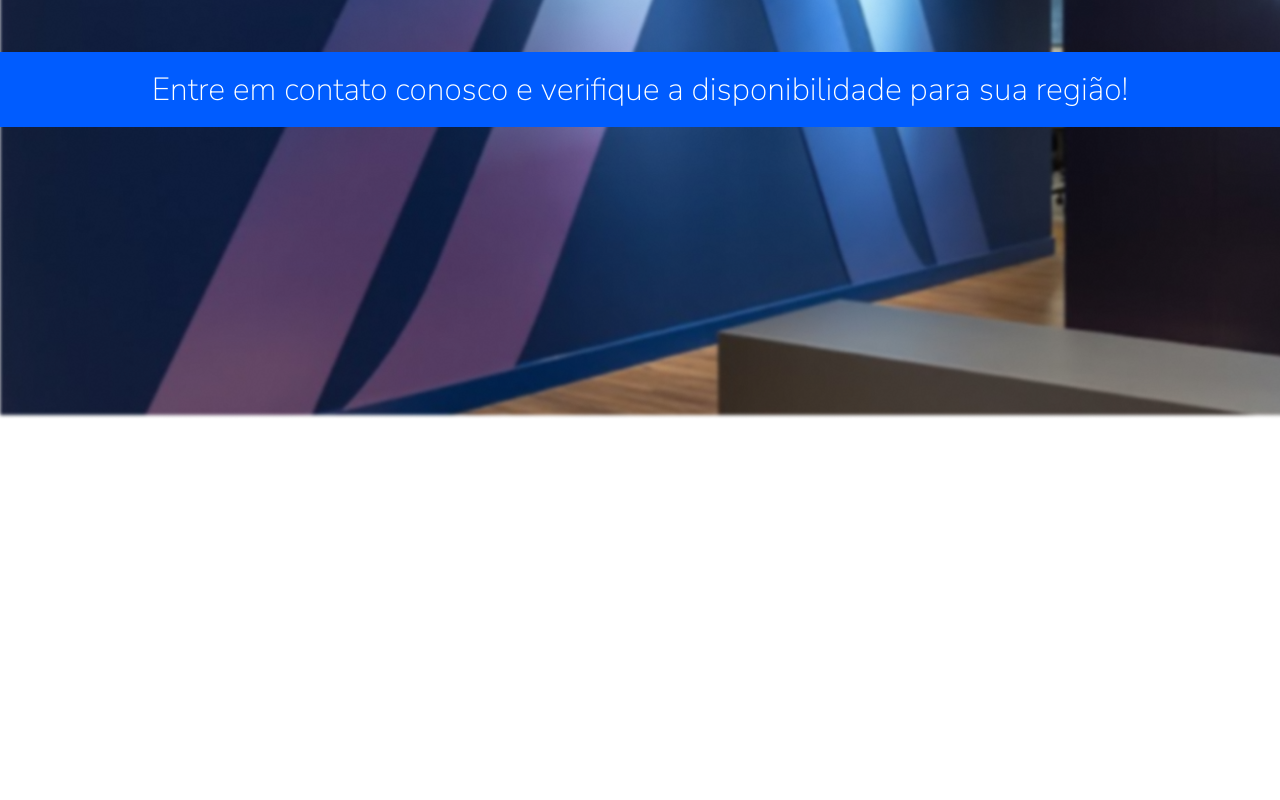
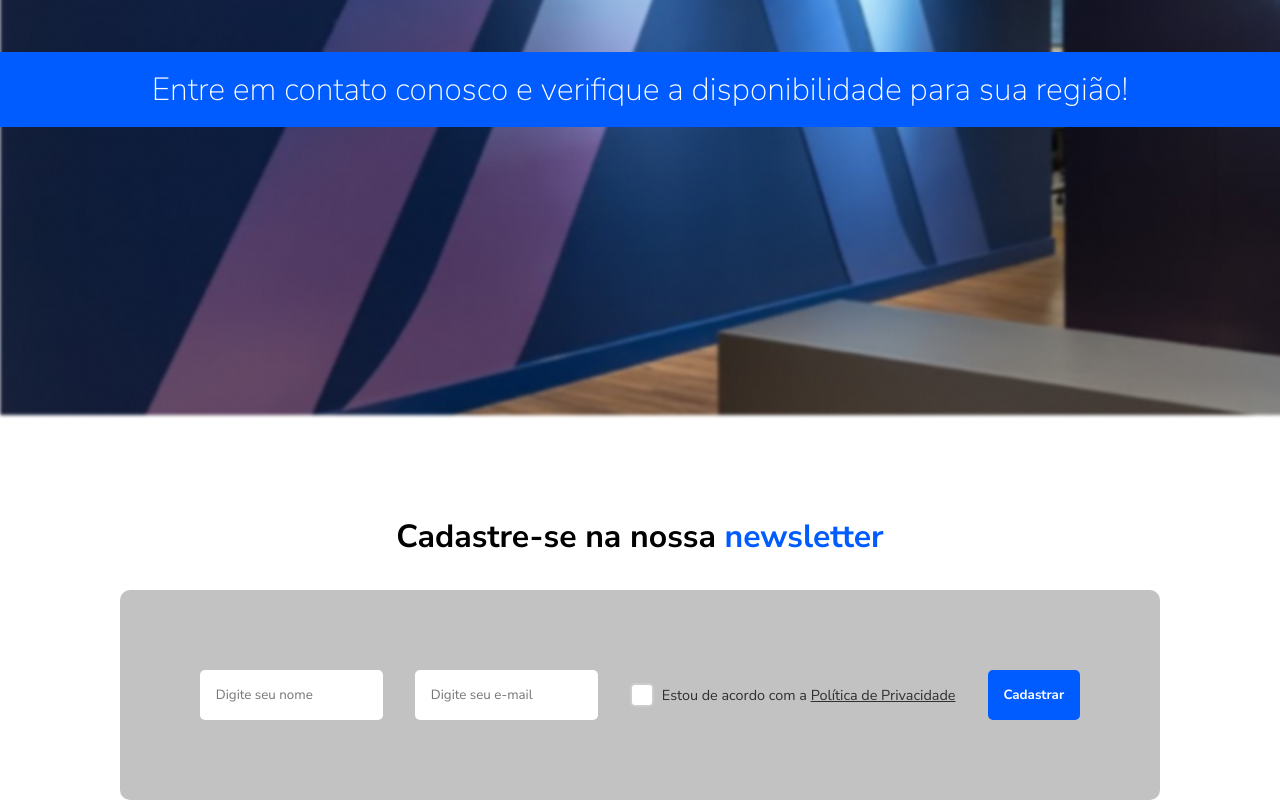
Before and after one commit to CauanLagrotta/avanti_desenvolvimento_layout, a plain HTML site: page index.html in a window 1280 px wide. Shown: the part 4243-5043 px from the top of the page. Before the commit the page ends 4662 px from the top, so only its background shows below. Drawn offline with Linux system fonts and the light colour scheme.

Commit message:
style: criando a section da newsletter

```diff
--- a/assets/styles/styles.css
+++ b/assets/styles/styles.css
@@ -440,3 +440,95 @@ body {
   font-weight: 200;
   color: var(--white-100);
 }
+
+.section-newsletter {
+  margin-top: 6rem;
+  display: flex;
+  justify-content: center;
+  align-items: center;
+  flex-direction: column;
+  gap: 2rem;
+}
+
+.newsletter-title {
+  font-size: 2rem;
+  font-weight: bold;
+}
+
+.newsletter-title span {
+  color: var(--blue-600);
+}
+
+.form-newsletter {
+  display: flex;
+  justify-content: center;
+  align-items: center;
+  gap: 2rem;
+  background: var(--gray-300);
+  padding: 5rem;
+  border-radius: 10px;
+}
+
+.input-newsletter {
+  padding: 1rem;
+  border-radius: 5px;
+  border: none;
+  outline: none;
+}
+
+.checkbox-newsletter {
+  appearance: none;
+  -webkit-appearance: none;
+  -moz-appearance: none;
+
+  width: 1.5rem;
+  height: 1.5rem;
+  border-radius: 5px;
+  border: 2px solid #ccc;
+  cursor: pointer;
+  position: relative;
+  background-color: white;
+  transition: all 0.2s ease-in-out;
+}
+
+.checkbox-newsletter:checked {
+  background-color: #007bff;
+  border-color: #007bff;
+}
+
+.checkbox-newsletter:checked::after {
+  content: "";
+  position: absolute;
+  top: 3px;
+  left: 5px;
+  width: 5px;
+  height: 10px;
+  border: solid white;
+  border-width: 0 2px 2px 0;
+  transform: rotate(45deg);
+}
+
+.checkbox-container{
+  display: flex;
+  align-items: center;
+  gap: 0.5rem;
+}
+
+.label-newsletter {
+  font-size: 0.9rem;
+  color: var(--gray-700);
+}
+
+.label-newsletter a {
+  color: var(--gray-700);
+}
+
+.form-newsletter-button{
+  padding: 1rem;
+  background: var(--blue-600);
+  color: var(--white-100);
+  border-radius: 5px;
+  border: none;
+  cursor: pointer;
+  font-weight: bold;
+}
--- a/index.html
+++ b/index.html
@@ -392,7 +392,43 @@
     </section>
 
     <div class="avanti-banner">
-      <p class="text-avanti-banner">Entre em contato conosco e verifique a disponibilidade para sua região!</p>
+      <p class="text-avanti-banner">
+        Entre em contato conosco e verifique a disponibilidade para sua região!
+      </p>
     </div>
+
+    <section class="section-newsletter">
+      <h1 class="newsletter-title">
+        Cadastre-se na nossa <span>newsletter</span>
+      </h1>
+
+      <div class="form-newsletter">
+        <input
+          class="input-newsletter"
+          type="text"
+          placeholder="Digite seu nome"
+        />
+        <input
+          class="input-newsletter"
+          type="text"
+          placeholder="Digite seu e-mail"
+        />
+
+        <div class="checkbox-container">
+          <input
+            class="checkbox-newsletter"
+            type="checkbox"
+            name="checkbox"
+            id=""
+          />
+          <label class="label-newsletter" for="checkbox"
+            >Estou de acordo com a
+            <a href="#">Política de Privacidade</a></label
+          >
+        </div>
+
+        <button class="form-newsletter-button">Cadastrar</button>
+      </div>
+    </section>
   </body>
 </html>
```
